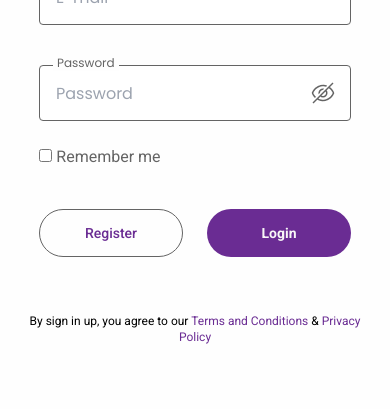
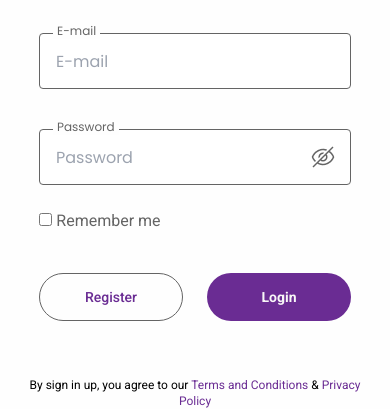
Before and after one commit to mzanan/yieldpro, a website: page index.html in a window 390 px wide. Shown: the part 446-855 px from the top of the page. Drawn offline with Linux system fonts and the light colour scheme.

Commit message:
fix card padding

```diff
--- a/index.html
+++ b/index.html
@@ -25,7 +25,8 @@
         class="pl-4 pt-8 md:pl-12 md:pt-14 xl:pl-24 xl:pt-32 w-[140px] md:w-[170px] xl:w-[350px]"
       />
 
-      <div class="relative xl:flex xl:flex-row xl:items-center">
+      <div class="relative xl:flex xl:flex-row xl:items-center justify-between">
+        <div>
           <section
             class="text-center px-5 mx-auto xl:px-0 xl:mx-0 w-[310px] md:w-[400px] xl:w-[590px] xl:ml-24 xl:mb-48"
           >
@@ -37,6 +38,7 @@
               <span> accounts in one place! </span>
             </p>
           </section>
+        </div>
 
         <img
           src="./assets/images/financial.png"
@@ -44,7 +46,7 @@
           class="absolute left-[20%] -bottom-10 hidden xl:block"
         />
 
-        <section class="mx-auto pt-20 md:pt-0">
+        <section class="mx-auto pt-36 xl:pt-0">
           <div
             class="px-4 py-6 md:py-8 md:px-6 md:pt-8 xl:py-12 xl:px-8 md:bg-white max-xl:max-w-[360px] xl:w-[480px] xl:h-[550px] md:rounded-2xl md:shadow-2xl mx-auto"
           >
```
Also changed, not shown: dist/styles/index.css. Lines whose indentation alone changed are shown as unchanged.
